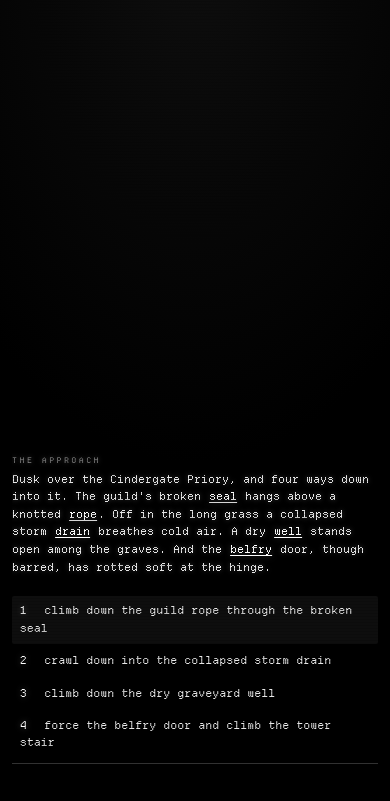
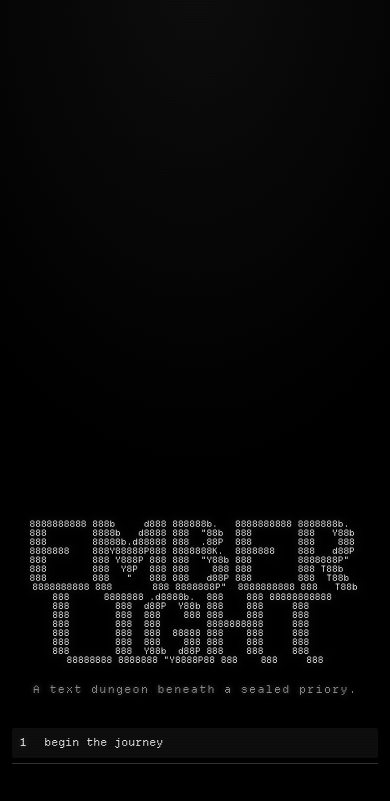
Before and after one commit to comp4020-agentic-coding-studio/comp4020-crit5-Yimche, a website built with Vite: page index.html in a window 390 px wide. Shown: the part 43-844 px from the top of the page. Built offline with nearby package versions, Linux system fonts and the light colour scheme.

Commit message:
feat(title): one-time title card with a block-figlet logo
Show a title screen on first load only: a large EMBER/LIGHT banner in
the old bulletin-board block style, stacked and centred, with a single
"begin the journey" control. The control paints first, per house rule,
and number/Enter/submit all trigger it while the card is up.

Deaths never return here. restart() drops straight back into the
dungeon; only the cold boot calls showTitle().

The banner is 58 columns wide, so its size is bound to the viewport
width rather than the body rem: it scales down to fit a phone without
tripping the scroll box's horizontal clip.

Co-Authored-By: Claude Opus 4.8 <noreply@anthropic.com>

```diff
--- a/main.ts
+++ b/main.ts
@@ -9,6 +9,30 @@ import type { GameState } from "./game.ts";
 const reduceMotion = window.matchMedia("(prefers-reduced-motion: reduce)").matches;
 const finePointer = window.matchMedia("(pointer: fine)").matches;
 
+// The title card's logo, shown once on first load. A block-figlet banner in the
+// old bulletin-board style, stacked EMBER over LIGHT so it stays readable down
+// to a phone. Carries its own weight without an image and scales with the font.
+const LOGO_TOP = [
+  "8888888888 888b     d888 888888b.   8888888888 8888888b.  ",
+  "888        8888b   d8888 888  \"88b  888        888   Y88b ",
+  "888        88888b.d88888 888  .88P  888        888    888 ",
+  "8888888    888Y88888P888 8888888K.  8888888    888   d88P ",
+  "888        888 Y888P 888 888  \"Y88b 888        8888888P\"  ",
+  "888        888  Y8P  888 888    888 888        888 T88b   ",
+  "888        888   \"   888 888   d88P 888        888  T88b  ",
+  "8888888888 888       888 8888888P\"  8888888888 888   T88b",
+].join("\n");
+const LOGO_BOT = [
+  "888      8888888 .d8888b.  888    888 88888888888 ",
+  "888        888  d88P  Y88b 888    888     888     ",
+  "888        888  888    888 888    888     888     ",
+  "888        888  888        8888888888     888     ",
+  "888        888  888  88888 888    888     888     ",
+  "888        888  888    888 888    888     888     ",
+  "888        888  Y88b  d88P 888    888     888     ",
+  "88888888 8888888 \"Y8888P88 888    888     888",
+].join("\n");
+
 const scroll = must<HTMLDivElement>("#scroll");
 const choicesEl = must<HTMLUListElement>("#choices");
 const form = must<HTMLFormElement>("#prompt");
@@ -18,6 +42,7 @@ let state: GameState = newGame(EMBERLIGHT);
 let typing = false;
 let skip = false;
 let hasActed = false; // the opening move pulses until the player acts once
+let atTitle = false; // the title card shows on first load only, never after a death
 
 function must<T extends Element>(sel: string): T {
   const el = document.querySelector<T>(sel);
@@ -178,6 +203,49 @@ function restart(): void {
   state = newGame(EMBERLIGHT);
   hasActed = false;
   scroll.replaceChildren();
+  void start(); // straight back into the dungeon: no title card after a death
+}
+
+/** The one-time title card: the logo, and a single way in. Only the very first
+ *  load lands here; a death restarts the game itself, not this screen. */
+function showTitle(): void {
+  atTitle = true;
+
+  // Affordance first, per house rule: the one control is on screen at once.
+  choicesEl.replaceChildren();
+  const li = document.createElement("li");
+  const btn = document.createElement("button");
+  btn.type = "button";
+  btn.className = "choice pulse";
+  btn.innerHTML = `<span class="key">1</span> begin the journey`;
+  btn.addEventListener("click", beginJourney);
+  li.append(btn);
+  choicesEl.append(li);
+
+  const card = document.createElement("div");
+  card.className = "title";
+  const top = document.createElement("pre");
+  top.className = "logo";
+  top.setAttribute("aria-hidden", "true");
+  top.textContent = LOGO_TOP;
+  const bot = document.createElement("pre");
+  bot.className = "logo";
+  bot.setAttribute("aria-hidden", "true");
+  bot.textContent = LOGO_BOT;
+  const tag = document.createElement("p");
+  tag.className = "tagline";
+  tag.textContent = "A text dungeon beneath a sealed priory.";
+  card.append(top, bot, tag);
+  scroll.append(card);
+  atBottom();
+
+  if (finePointer) btn.focus();
+}
+
+function beginJourney(): void {
+  if (!atTitle) return;
+  atTitle = false;
+  scroll.replaceChildren();
   void start();
 }
 
@@ -196,6 +264,10 @@ form.addEventListener("submit", (e) => {
   e.preventDefault();
   const value = input.value.trim();
   input.value = "";
+  if (atTitle) {
+    beginJourney();
+    return;
+  }
   if (!value || typing || state.status !== "playing") {
     if (typing) skip = true;
     return;
@@ -221,6 +293,13 @@ scroll.addEventListener("click", (e) => {
 // Number keys work anywhere, so keyboard players never have to aim a mouse.
 window.addEventListener("keydown", (e) => {
   if (e.target === input) return;
+  if (atTitle) {
+    if (e.key === "1" || e.key === "Enter") {
+      e.preventDefault();
+      beginJourney();
+    }
+    return;
+  }
   if (typing) {
     skip = true;
     return;
@@ -236,4 +315,4 @@ window.addEventListener("keydown", (e) => {
   }
 });
 
-void start();
+showTitle();
--- a/styles.css
+++ b/styles.css
@@ -128,6 +128,39 @@ main {
 #scroll::before {
   content: "";
   margin-top: auto;
+}
+
+/* The one-time title card: the logo, centred, with a heavier phosphor bloom. */
+#scroll .title {
+  text-align: center;
+  padding: 1.5rem 0 2rem;
+}
+
+/* The banner is 58 columns of block art, so its size is tied to the viewport
+   width, not the body rem: it shrinks to fit a phone and never triggers the
+   scroll box's horizontal clip. Each line stacks and centres on its own. */
+#scroll .logo {
+  display: block;
+  width: fit-content;
+  max-width: 100%;
+  margin: 0 auto;
+  font: inherit;
+  font-size: clamp(0.4rem, 2.3vw, 1.35rem);
+  line-height: 1;
+  color: var(--ink-bright);
+  text-shadow:
+    0 0 10px var(--glow),
+    0 0 22px var(--glow);
+}
+
+#scroll .logo + .logo {
+  margin-top: 0.15em;
+}
+
+#scroll .tagline {
+  margin: 1.4rem 0 0;
+  color: var(--ink-dim);
+  letter-spacing: 0.12em;
 }
 
 #scroll .room {
```
